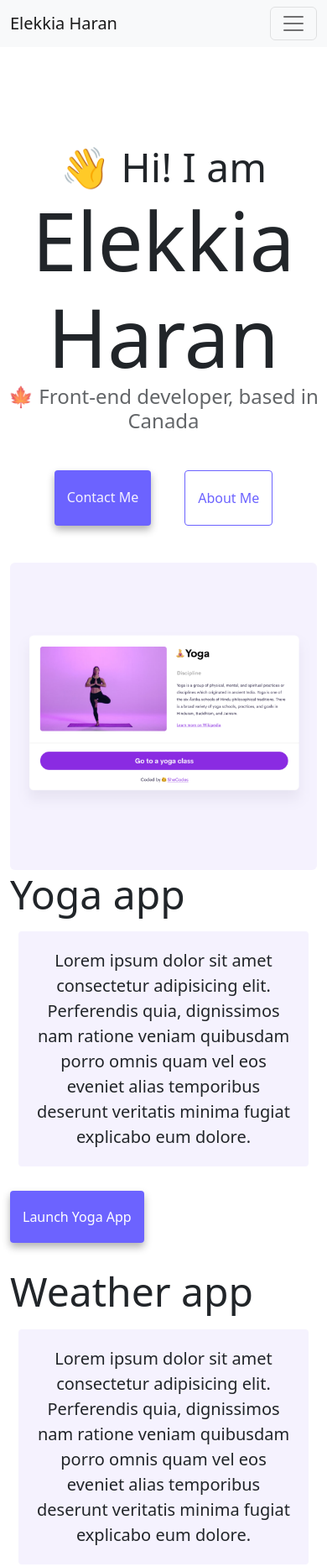
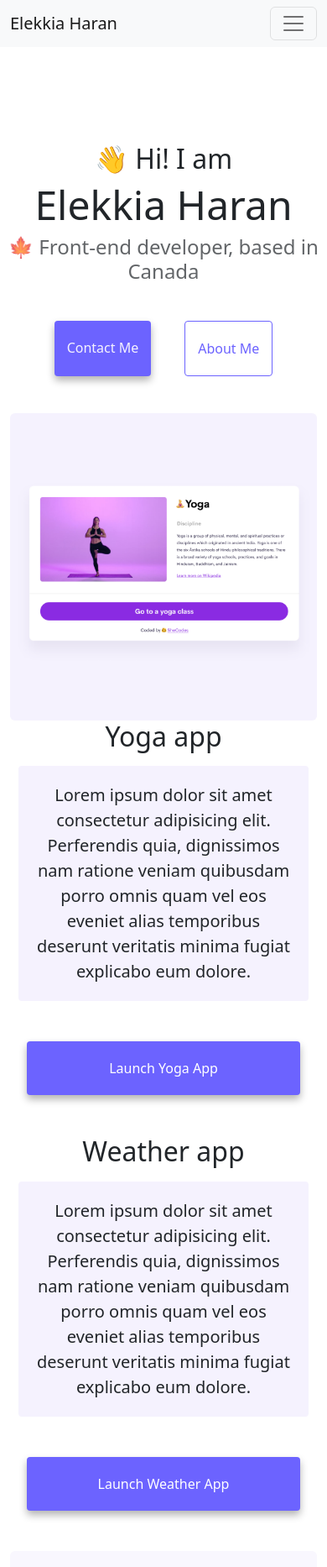
Before and after one commit to elek24/Responsive, a plain HTML site: page index.html in a window 390 px wide. Shown: the top 1866 px of the page at 84% size. Drawn offline with nearby package versions, Linux system fonts and the light colour scheme.

Commit message:
added @media

```diff
--- a/style.css
+++ b/style.css
@@ -72,3 +72,25 @@
   font-size: 28px;
   text-decoration: none;
 }
+
+@media (max-width: 576px) {
+  h1 {
+    font-size: 48px;
+    line-height: 1.5;
+  }
+
+  h2 {
+    font-size: 32px;
+    text-align: center;
+  }
+
+  p {
+    text-align: center;
+  }
+
+  .primary-link {
+    display: block;
+    text-align: center;
+    margin: 0 20px;
+  }
+}
```
